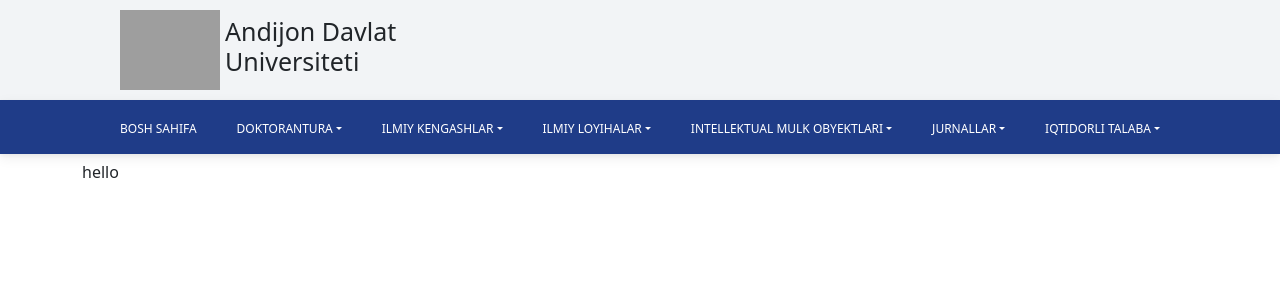
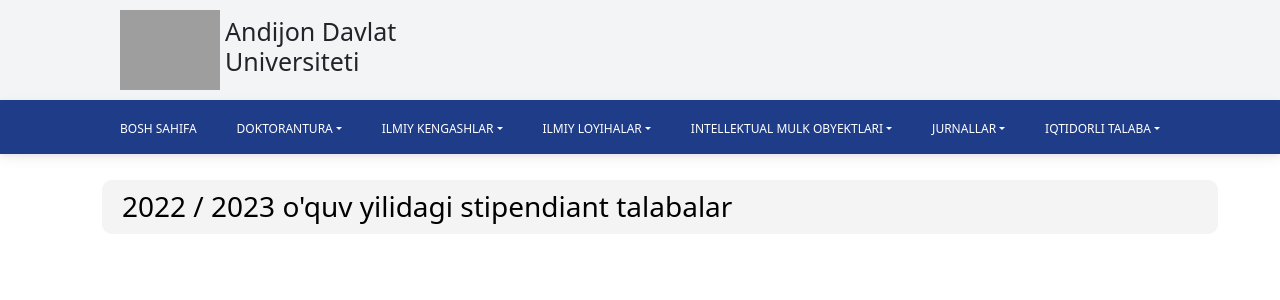
Before and after one commit to Ilg0rbek/ilmiy, a React (Create React App) app: page /stipendiants in a window 1280 px wide. Shown: the top 300 px of the page. Built offline with nearby package versions, Linux system fonts and the light colour scheme; grey boxes are pictures that could not be loaded.

Commit message:
changes ....

```diff
--- a/src/App.js
+++ b/src/App.js
@@ -2,6 +2,7 @@ import { Routes, Route } from "react-router-dom";
 import Header from "./components/header";
 import Home from "./components/pages/home";
 import Stipendiants from "./components/pages/stipendiants";
+import GrandPage from "./components/pages/stipendiants/grands";
 
 function App() {
   return (
@@ -10,6 +11,7 @@ function App() {
       <Routes>
         <Route exact path="/" element={<Home />} />
         <Route exact path="/stipendiants" element={<Stipendiants />} />
+        <Route exact path="/grands" element={<GrandPage/>} />
       </Routes>
     </>
   );
--- /dev/null
+++ b/src/components/pages/stipendiants/grands.js
@@ -0,0 +1,15 @@
+import React from "react";
+import "./styles.css"
+
+const GrandPage = () =>{
+    return (
+        <div className="container">
+           <h1>Prezident stipendiyasi</h1>
+           <h1>Navoiy nomli davlat stipendiyasi</h1>
+           <h1>Islom Каrimоvich nomli davlat stipediyasi</h1>
+           <h1>Ulug'bek nomli avlat stipendiyasi</h1>
+        </div>
+    )
+}
+
+export default GrandPage;
--- a/src/components/pages/stipendiants/index.js
+++ b/src/components/pages/stipendiants/index.js
@@ -1,10 +1,11 @@
 import React from "react";
 import "./styles.css"
+import { Link } from "react-router-dom";
 
 const Stipendiants = () => {
   return (
     <div className="container">
-      <div>hello</div>
+       <h3 className="yeartitle"><Link className="link" to={"/grands"}> 2022 / 2023 o'quv yilidagi stipendiant talabalar </Link></h3>
     </div>
   );
 };
--- a/src/components/pages/stipendiants/styles.css
+++ b/src/components/pages/stipendiants/styles.css
@@ -1,3 +1,18 @@
 .container{
     padding-top: 160px;
 }
+.yeartitle{
+    margin: 20px;
+    width: 100%;
+    background-color: #f4f4f4;
+    padding: 10px 20px;
+    border-radius: 10px;
+}
+.yeartitle:hover{
+     box-shadow: 0px 11px 8px 0px rgba(34, 60, 80, 0.2);
+     transition: 0.3s linear;
+}
+.link{
+    text-decoration: none !important;
+    color: black !important;
+}
```
Also changed, not shown: 1 other file (tests, documents, lock files or other folders).
